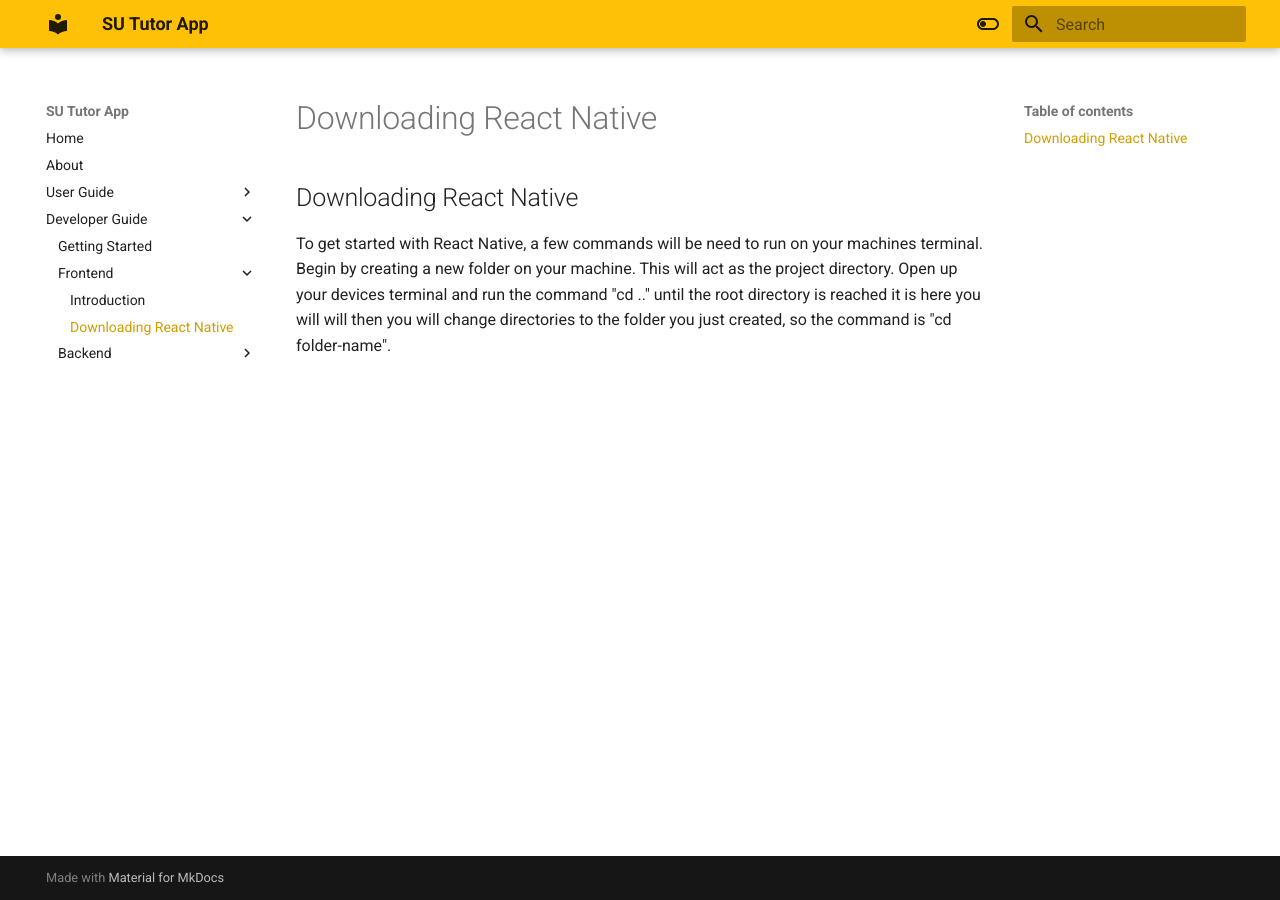
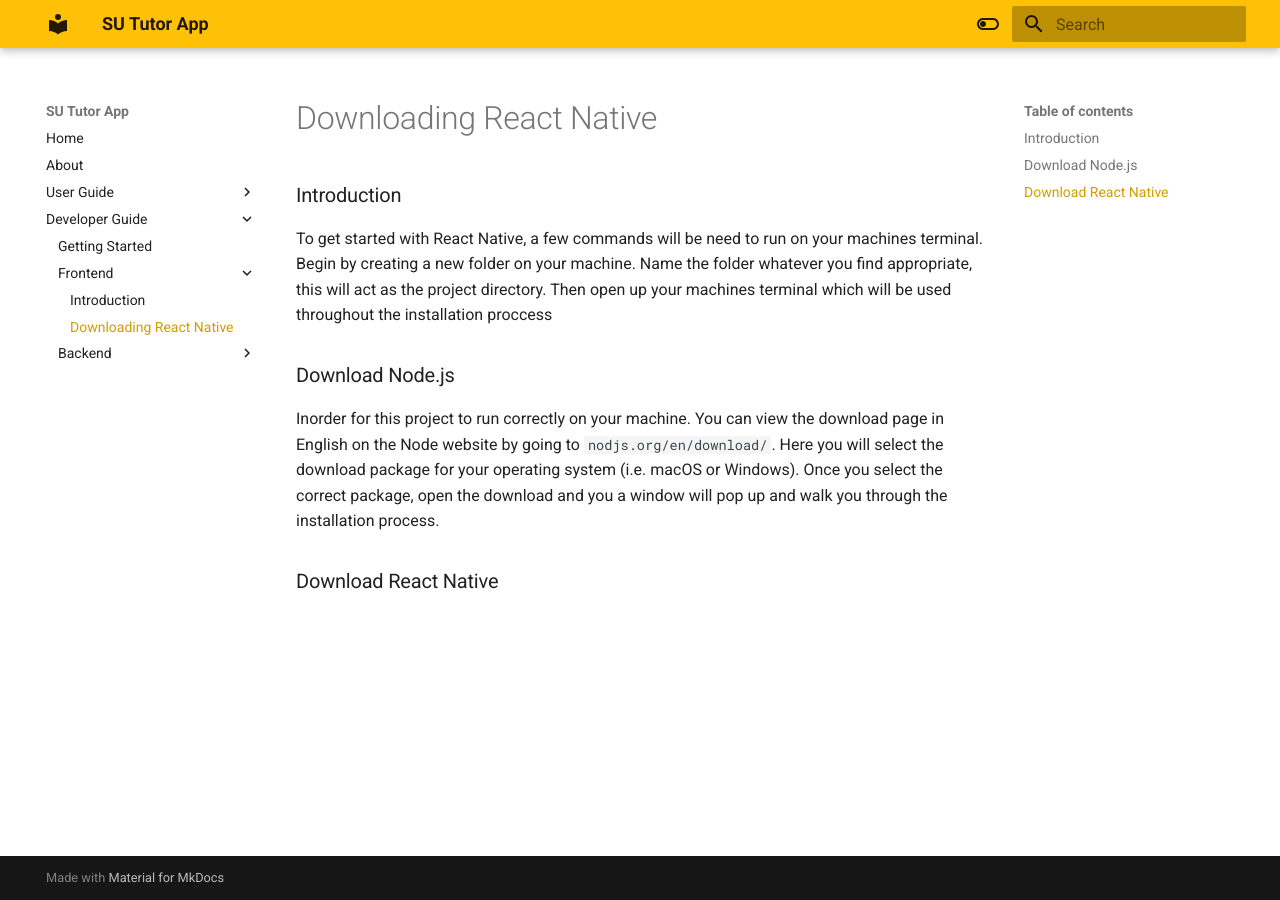
Before and after one commit to Southwestern-Higher-Learning/southwestern-higher-learning.github.io, an MkDocs documentation site: the page built from docs/developers/frontend/react-native.md, in a window 1280 px wide. Built offline with MkDocs 1.6.1 and Material for MkDocs 9.7.7, drawn with Linux system fonts in a browser that asks for light colours.

Commit message:
Began working on FE downloads

```diff
--- a/docs/developers/frontend/react-native.md
+++ b/docs/developers/frontend/react-native.md
@@ -1,3 +1,11 @@
-## Downloading React Native
+# Downloading React Native
 
-To get started with React Native, a few commands will be need to run on your machines terminal. Begin by creating a new folder on your machine. This will act as the project directory. Open up your devices terminal and run the command "cd .." until the root directory is reached it is here you will will then you will change directories to the folder you just created, so the command is "cd folder-name".
+### Introduction
+
+To get started with React Native, a few commands will be need to run on your machines terminal. Begin by creating a new folder on your machine. Name the folder whatever you find appropriate, this will act as the project directory. Then open up your machines terminal which will be used throughout the installation proccess
+
+### Download Node.js
+
+Inorder for this project to run correctly on your machine. You can view the download page in English on the Node website by going to `nodjs.org/en/download/`. Here you will select the download package for your operating system (i.e. macOS or Windows). Once you select the correct package, open the download and you a window will pop up and walk you through the installation process.
+
+### Download React Native
```
Also changed, not shown: mkdocs.yml (line endings or trailing spaces).
